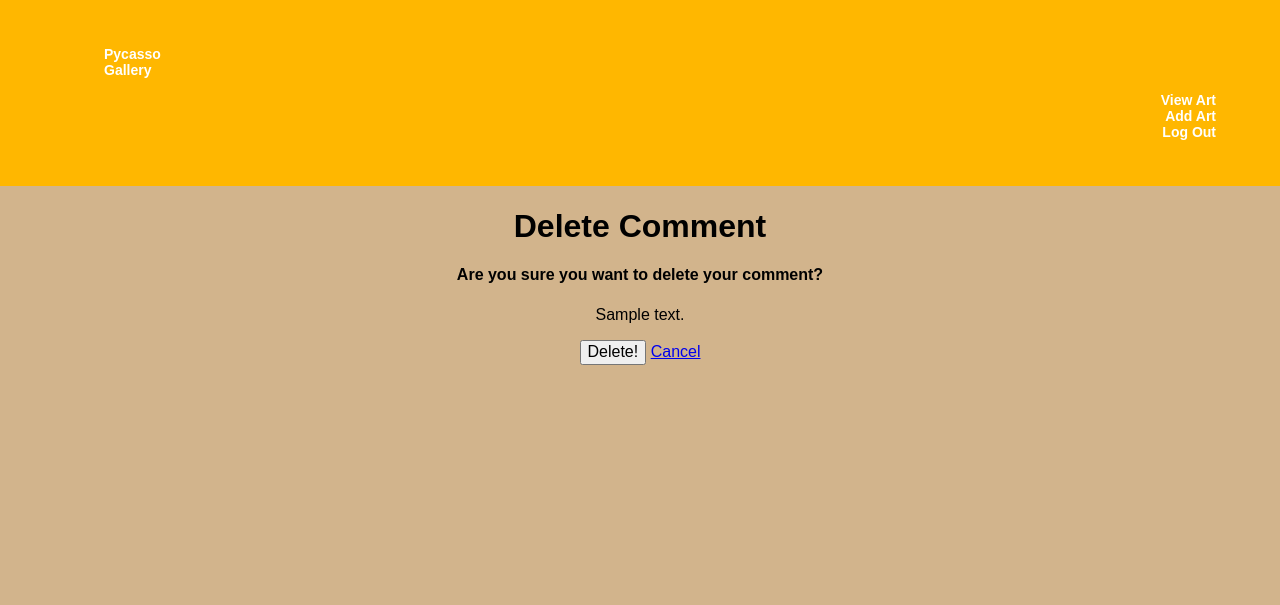
After one commit to chas-e/pycasso, a Django app: page /gallery/1/comment/1/delete/ in a window 1280 px wide. The commit adds this page. Shown: the top 605 px of the page. Run offline with Django 3.2, Linux system fonts and the light colour scheme; a user stored in the database is signed in; tables that the repository leaves empty hold one stand-in row (values such as "Sample post").

Commit message:
full crud for comments

```diff
--- a/main_app/models.py
+++ b/main_app/models.py
@@ -58,4 +58,4 @@ class Comment(models.Model):
         return self.comment
 
     def get_absolute_url(self):
-        return reverse('gallery_detail', kwargs={ 'art.id': self.art.id })
+        return reverse('gallery_detail', kwargs={ 'art_id': self.art.id })
--- a/main_app/static/css/styles.css
+++ b/main_app/static/css/styles.css
@@ -32,7 +32,7 @@ footer {
 }
 
 .black-80 {
-    color: rgba(233, 172, 167, 0.8);
+    color: rgba(54, 230, 234, 1);
 }
 
 
--- a/main_app/templates/gallery/gallery_detail.html
+++ b/main_app/templates/gallery/gallery_detail.html
@@ -35,6 +35,8 @@
             <p>Comment: {{ comment.comment }}</p>
             <p>Rating: {{ comment.rating }}</p>
             <p>date_created: {{ comment.date_created }}</p>
+            <a href="{% url 'comment_update' art.id comment.id %}">Edit Comment</a>
+            <a href="{% url 'comment_delete' art.id comment.id %}">Delete Comment</a>
             {% endfor %}
         </div>
     </div>
--- /dev/null
+++ b/main_app/templates/main_app/comment_confirm_delete.html
@@ -0,0 +1,16 @@
+{% extends 'base.html' %}
+
+{% block content %}
+
+<h1>Delete Comment</h1>
+
+<h4>Are you sure you want to delete your comment?</h4>
+<p>{{ object.comment }}</p>
+
+<form action="" method="POST">
+    {% csrf_token %}
+    <input type="submit" value="Delete!">
+    <a href="{% url 'gallery_detail' object.id %}">Cancel</a>
+</form>
+
+{% endblock %}
--- a/main_app/urls.py
+++ b/main_app/urls.py
@@ -13,4 +13,6 @@ urlpatterns = [
     path('gallery/', views.gallery_index, name='gallery_index'),
     path('gallery/<int:art_id>/', views.gallery_detail, name='gallery_detail'),
     path('art/<int:art_id>/add_comment/', views.add_comment, name='add_comment'),
+    path('gallery/<int:art_id>/comment/<int:pk>/update/', views.CommentUpdate.as_view(), name="comment_update"),
+    path('gallery/<int:art_id>/comment/<int:pk>/delete/', views.CommentDelete.as_view(), name="comment_delete"),
 ]
--- a/main_app/views.py
+++ b/main_app/views.py
@@ -87,3 +87,11 @@ def add_comment(request, art_id):
         new_comment.save()
         print(new_comment, request.user)
     return redirect('gallery_detail', art_id=art_id)
+
+class CommentUpdate(LoginRequiredMixin, UpdateView):
+    model = Comment
+    fields = ['comment', 'rating', 'date_created']
+
+class CommentDelete(LoginRequiredMixin, DeleteView):
+    model = Comment
+    success_url = '/gallery/'
```
Also changed, not shown: main_app/templates/main_app/comment_form.html (added, +15 -0 lines).
